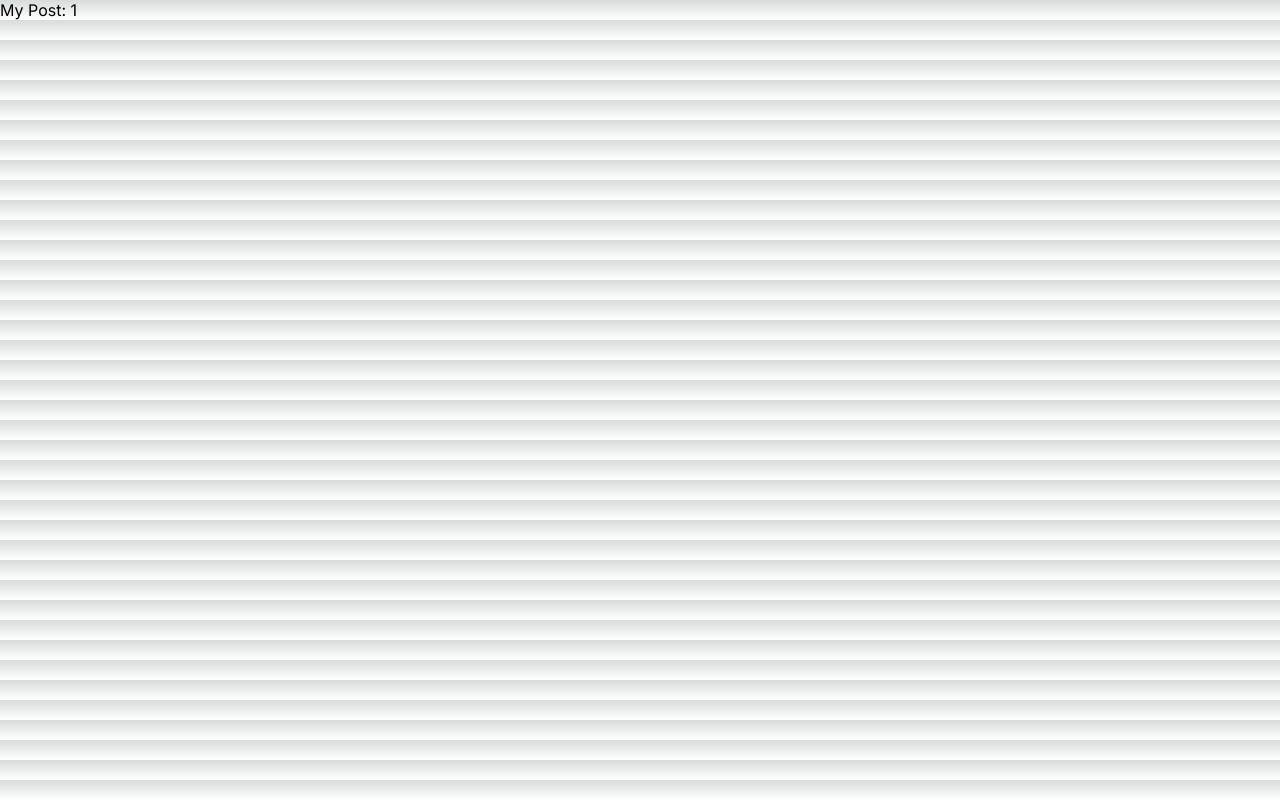
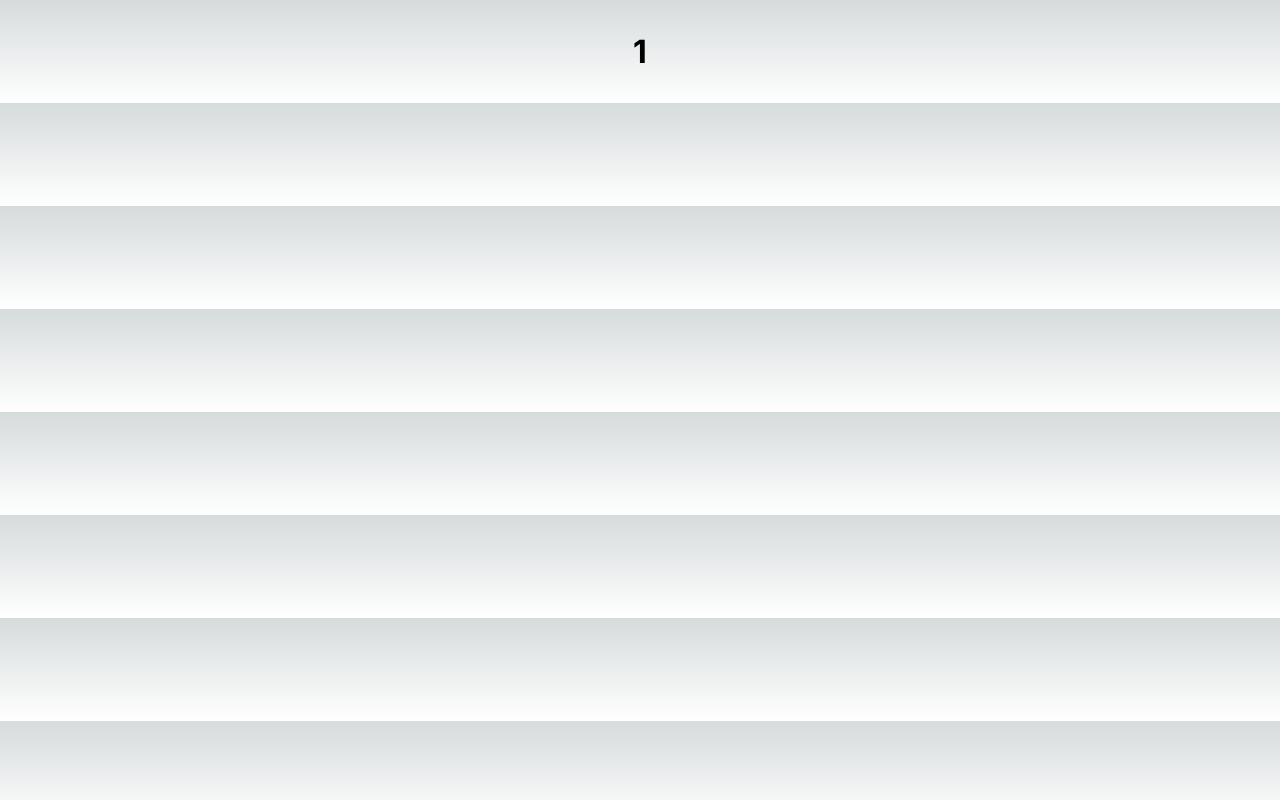
Before and after one commit to pbrucla/ESPR, a Next.js app in the folder frontend/: page /packages/1 in a window 1280 px wide. Built offline with nearby package versions, Linux system fonts and the light colour scheme.

Commit message:
prepare individual package page, waiting for backend endpoint

```diff
--- a/frontend/app/packages/[slug]/page.tsx
+++ b/frontend/app/packages/[slug]/page.tsx
@@ -1,3 +1,12 @@
+import styles from "../../page.module.css";
+
+
 export default function Page({ params }: { params: { slug: string } }) {
-  return <div>My Post: {params.slug}</div>
+  const name = params.slug;
+
+  return (
+    <div className={styles.title}>
+      <h1>{name}</h1>
+    </div>
+  );
 }
--- a/frontend/app/page.module.css
+++ b/frontend/app/page.module.css
@@ -259,6 +259,5 @@
 }
 
 .pinline{
-  display:inline-block;
   float:right;
 }
```
